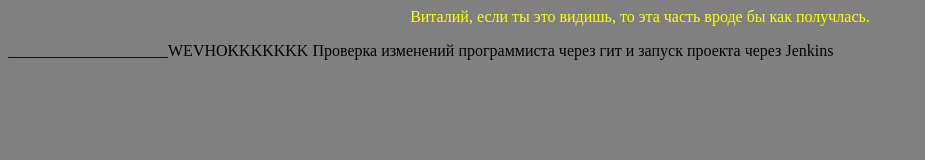
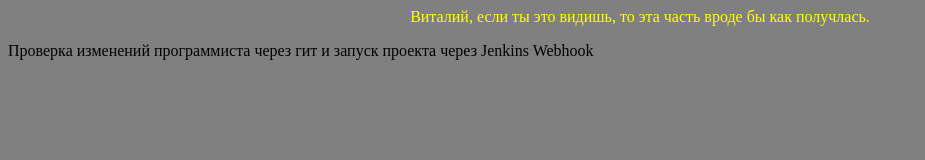
Before and after one commit to vitkazak/Jenkins_Repo, a plain HTML site: page index.html in a window 1280 px wide. Shown: the whole page, without its empty margins (0-925 px from the left). Drawn offline with Linux system fonts and the light colour scheme.

Commit message:
It is Webhook

```diff
--- a/index.html
+++ b/index.html
@@ -7,6 +7,6 @@
  	<center>
   		<p><font color=yellow>Виталий, если ты это видишь, то эта часть вроде бы как получлась.</font></p>
   	</center>
-____________________WEVHOKKKKKKK Проверка изменений программиста через гит и запуск проекта через Jenkins
+Проверка изменений программиста через гит и запуск проекта через Jenkins Webhook
  </body>
 </html>
```
